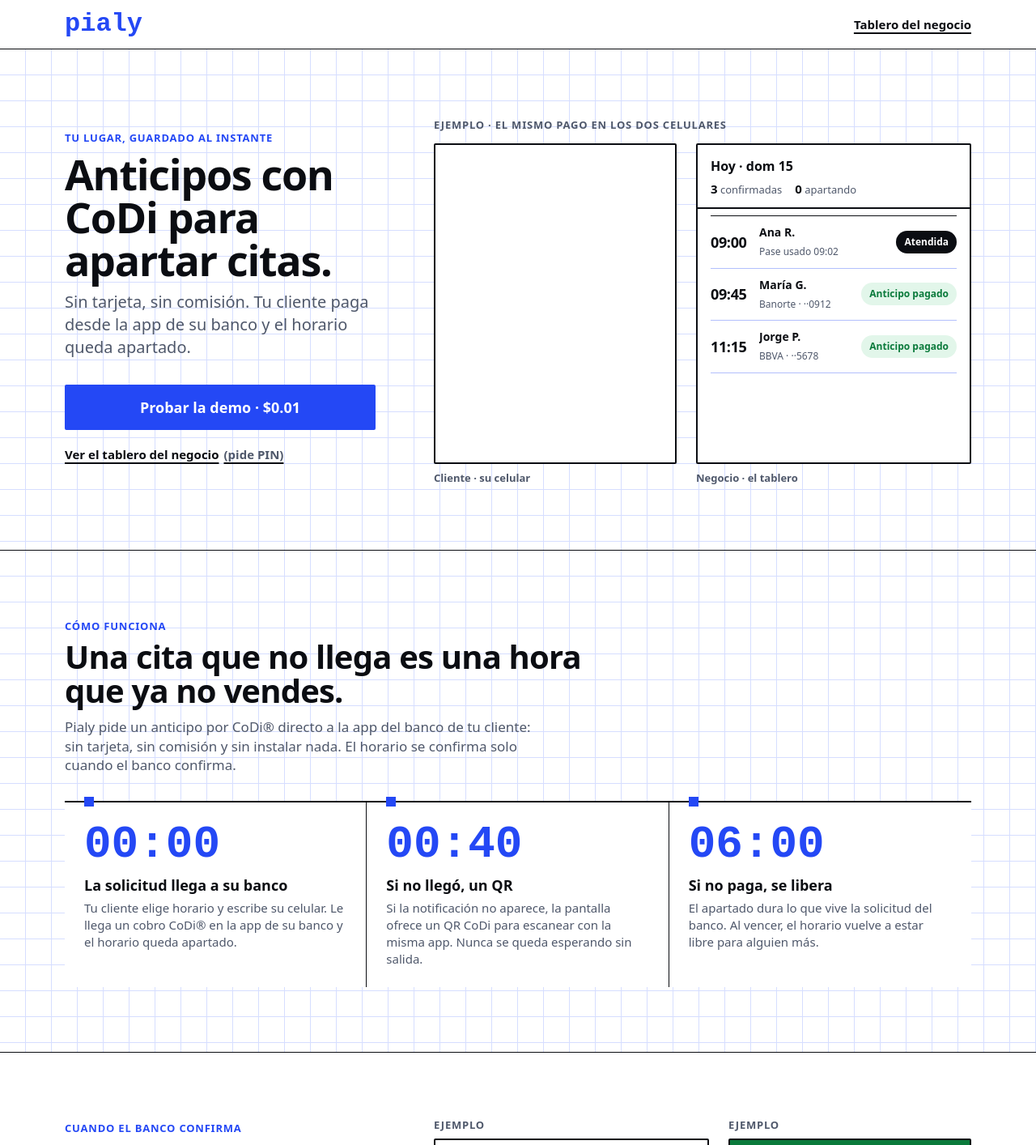
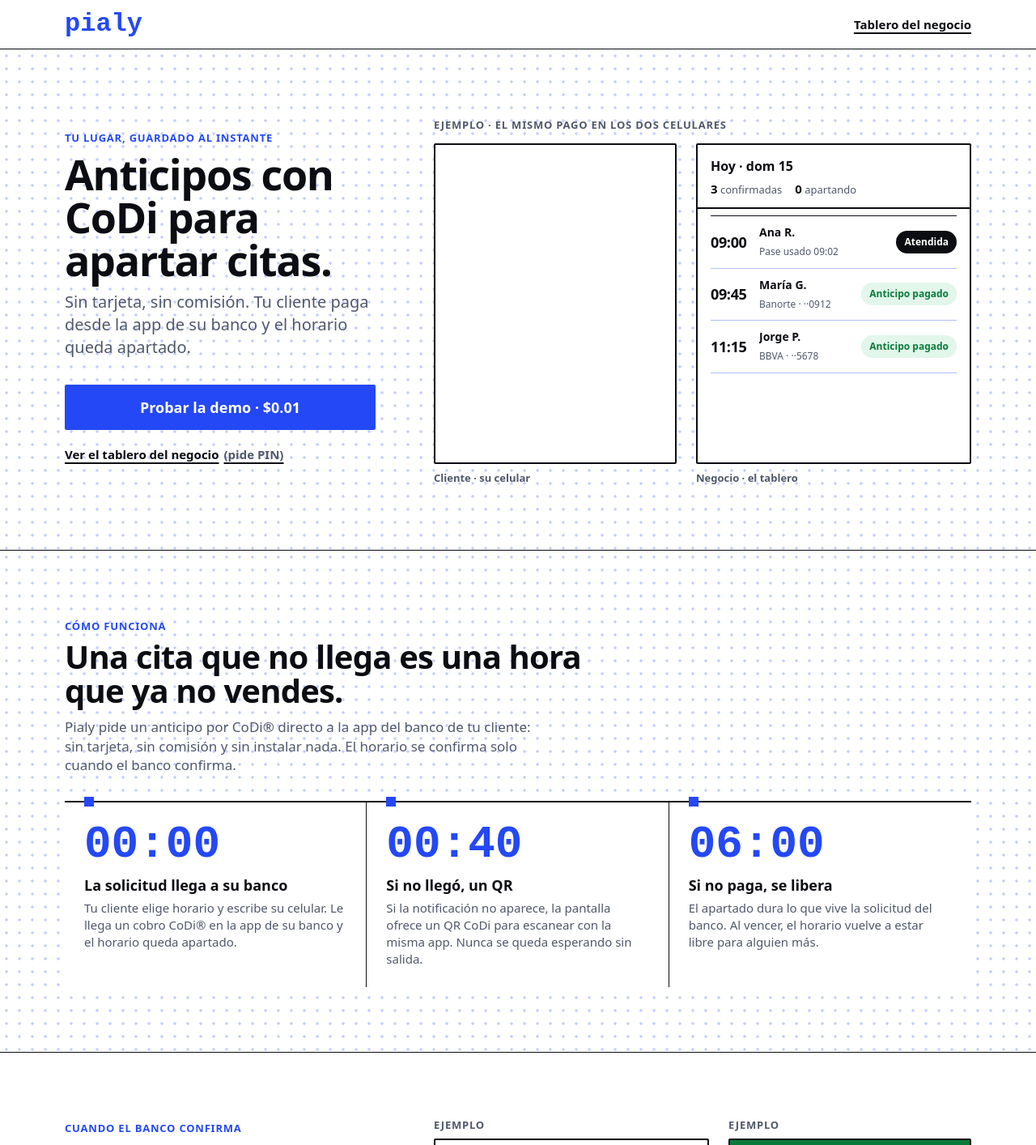
Before and after one commit to jovandyaz/pialy, a React (Vite) app in the folder apps/web/: page / in a window 1280 px wide. Shown: the top 1414 px of the page at 81% size. Built offline with nearby package versions, Linux system fonts and the light colour scheme.

Commit message:
style(web): replace grid background with dot matrix

```diff
--- a/apps/web/src/components/Screen.tsx
+++ b/apps/web/src/components/Screen.tsx
@@ -4,7 +4,7 @@ import { Numeral } from './ui/Numeral';
 
 export function Screen({ children, wide = false, className }: { readonly children: ReactNode; readonly wide?: boolean; readonly className?: string }) {
   return (
-    <div className="grid-bg min-h-dvh">
+    <div className="dot-bg min-h-dvh">
       <main className={cn('mx-auto flex min-h-dvh w-full flex-col bg-paper sm:border-x sm:border-ink', wide ? 'max-w-2xl' : 'max-w-md', className)}>
         {children}
       </main>
--- a/apps/web/src/routes/BookPage.tsx
+++ b/apps/web/src/routes/BookPage.tsx
@@ -68,7 +68,7 @@ export function BookPage() {
   return (
     <Screen>
       <TopBar title={BUSINESS.name} />
-      <div className="grid-bg flex-1 p-5">
+      <div className="dot-bg flex-1 p-5">
         <h1 className="text-[28px] leading-[1.05] font-extrabold tracking-[-0.02em] font-stretch-108%">Aparta tu cita</h1>
         <p className="mt-1.5 text-base text-muted">Paga un anticipo con CoDi desde tu banco. Sin cuenta, sin tarjeta.</p>
         <div className="flex items-baseline justify-between border-b border-brand/35 py-3.5">
--- a/apps/web/src/routes/LandingPage.tsx
+++ b/apps/web/src/routes/LandingPage.tsx
@@ -98,7 +98,7 @@ function SiteHeader() {
 
 function Hero({ loop }: { readonly loop: SlotLoop }) {
   return (
-    <section aria-labelledby="hero-title" className="grid-bg border-b border-ink">
+    <section aria-labelledby="hero-title" className="dot-bg border-b border-ink">
       <div className={cn(shell, 'grid gap-8 pt-5 pb-10 lg:grid-cols-[minmax(0,1fr)_auto] lg:items-center lg:gap-14 lg:py-20')}>
         <div className="max-w-xl">
           <Label className="text-brand">Tu lugar, guardado al instante</Label>
@@ -407,7 +407,7 @@ const STEPS = [
 
 function HowItWorks() {
   return (
-    <section aria-labelledby="how-title" className="grid-bg border-b border-ink">
+    <section aria-labelledby="how-title" className="dot-bg border-b border-ink">
       <div className={cn(shell, 'py-12 lg:py-20')}>
         <SectionHeading id="how-title" eyebrow="Cómo funciona">
           Una cita que no llega es una hora que ya no vendes.
@@ -556,7 +556,7 @@ function Proof() {
 
 function Close() {
   return (
-    <section aria-labelledby="close-title" className="grid-bg">
+    <section aria-labelledby="close-title" className="dot-bg">
       <div className={cn(shell, 'py-14 lg:py-24')}>
         <div className="max-w-2xl border border-ink bg-paper p-5 lg:p-10">
           <Numeral size="sheet" tone="brand" className="block text-[112px] leading-[0.82] tracking-tight lg:text-[176px]">
--- a/apps/web/src/styles/theme.css
+++ b/apps/web/src/styles/theme.css
@@ -11,7 +11,7 @@
   --color-ink: #0b0d12;
   --color-paper: #ffffff;
   --color-muted: #4f586b;
-  --color-grid: #d6deff;
+  --color-dot: #c3cefd;
   --color-brand: #2448f5;
   --color-brand-wash: #e9eeff;
   --color-paid: #0a7a3b;
@@ -76,13 +76,10 @@
 }
 
 @layer components {
-  /* The visible Retícula: a pale 32px grid behind the booking screen. */
-  .grid-bg {
-    background-image:
-      linear-gradient(var(--color-grid) 1px, transparent 1px),
-      linear-gradient(90deg, var(--color-grid) 1px, transparent 1px);
-    background-size: 32px 32px;
-    background-position: -1px -1px;
+  /* The dot matrix: the unlit panel that the Doto numerals light up. Sparse dots keep text on near-white. */
+  .dot-bg {
+    background-image: radial-gradient(circle, var(--color-dot) 1.5px, transparent 1.75px);
+    background-size: 16px 16px;
   }
   /* A slot someone already paid: hatched, never clickable. */
   .hatched {
```
